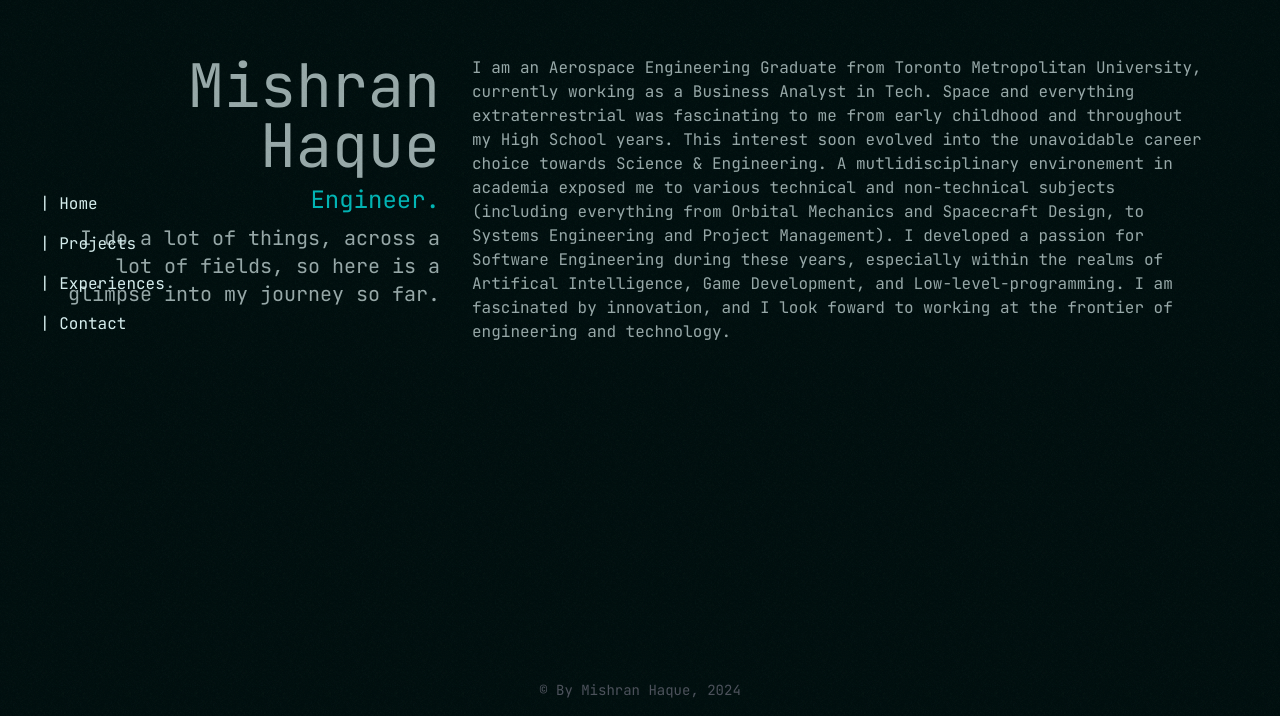
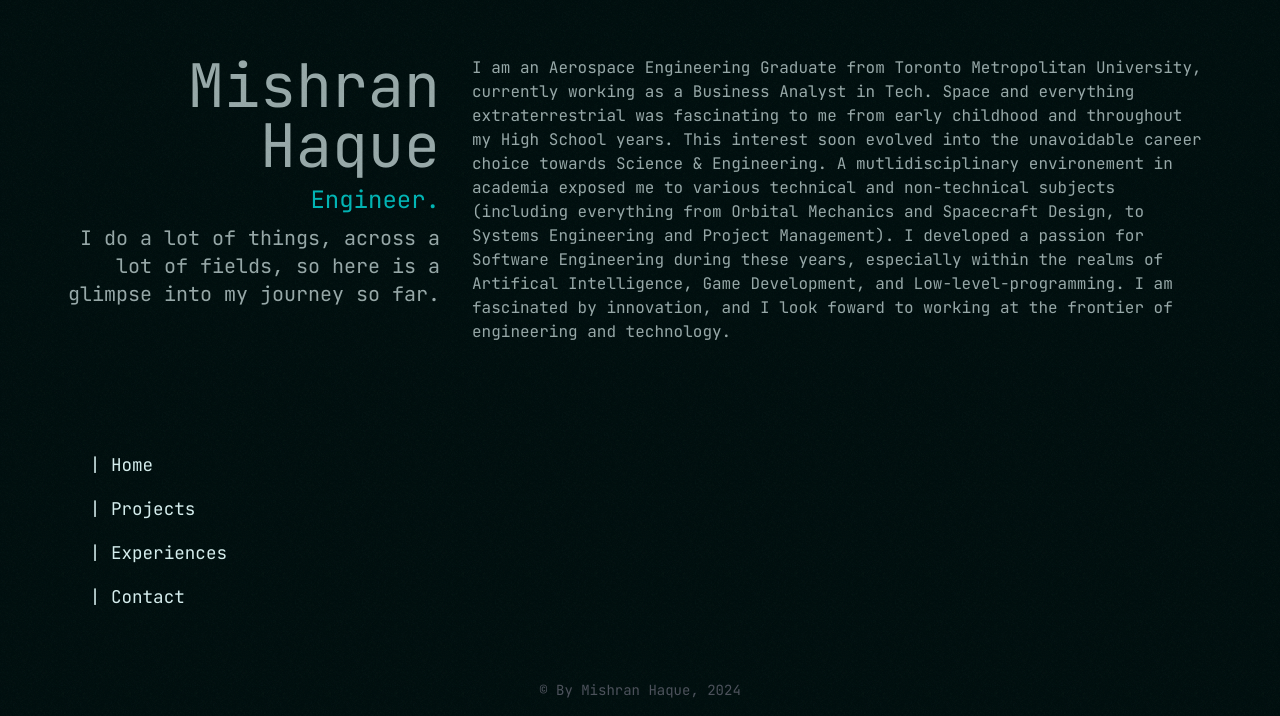
Before and after one commit to Haqquee/MishranHaque-Portfolio, a Next.js app: page / in a window 1280 px wide. Shown: the part 136-852 px from the top of the page. Built offline with nearby package versions, Linux system fonts and the light colour scheme; a web font is replaced by a local one.

Commit message:
Updated navbar layout to avoid overflow with page content

```diff
--- a/app/components/Navbar.tsx
+++ b/app/components/Navbar.tsx
@@ -32,7 +32,7 @@ export default function Navbar({ onNavClick }: { onNavClick: (section: string) =
         ☰
       </button>
 
-      <nav className={`fixed top-0 left-10 space-y-6 flex flex-col justify-center h-full transition-transform transform z-50 ${isOpen ? 'translate-x-0 bg-primary bg-opacity-90 px-10' : '-translate-x-[150%]'} xl:translate-x-0 xl:px-0 xl:space-y-4 xl:flex xl:flex-col xl:justify-center xl:bg-transparent`}>
+      <nav className={`fixed top-0 left-10 space-y-6 flex flex-col justify-center h-full transition-transform transform z-50 ${isOpen ? 'translate-x-0 bg-primary bg-opacity-90 px-10' : '-translate-x-[150%]'} xl:translate-x-0 xl:px-0 xl:space-y-4 xl:flex xl:flex-col xl:justify-center xl:bg-transparent xl:top-1/3 xl:left-24 xl:scale-110`}>
 
       <Link href="/" className="transform transition duration-100 hover:text-light" onClick={() => handleLinkClick('home')}>
         | Home
```
Also changed, not shown: app/components/Intro.tsx (line endings or trailing spaces).
